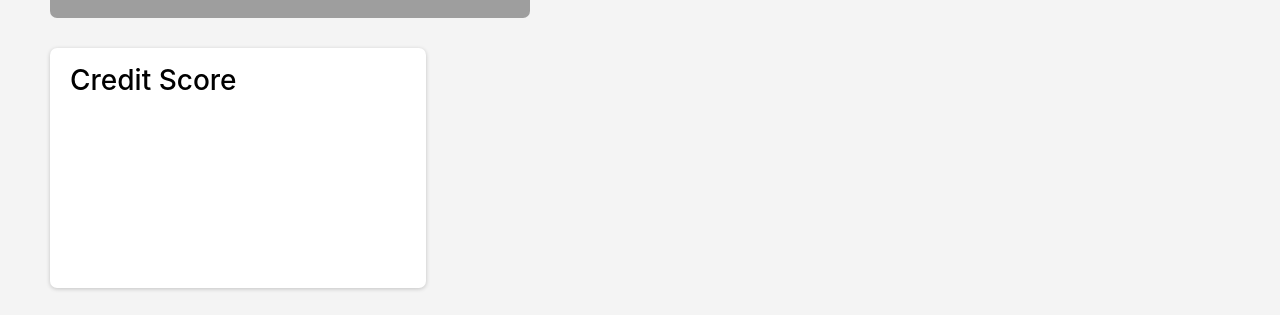
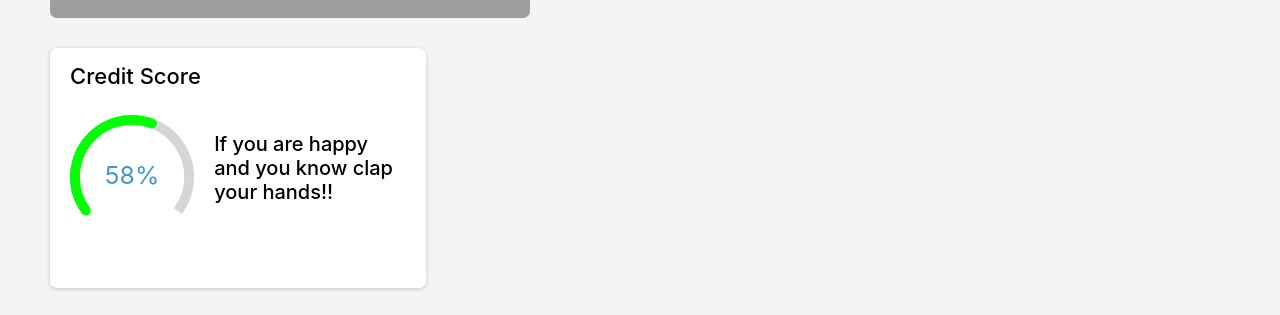
Before and after one commit to gauthamkv07/cap-one, a React (Create React App) app: page / in a window 1280 px wide. Shown: the part 376-691 px from the top of the page. Built offline with nearby package versions, Linux system fonts and the light colour scheme; grey boxes are pictures that could not be loaded; a web font is replaced by a local one.

Commit message:
credit score card added

```diff
--- a/package.json
+++ b/package.json
@@ -7,6 +7,7 @@
     "@testing-library/react": "^13.4.0",
     "@testing-library/user-event": "^13.5.0",
     "react": "^18.2.0",
+    "react-circular-progressbar": "^2.1.0",
     "react-dom": "^18.2.0",
     "react-scripts": "5.0.1",
     "sass": "^1.60.0",
--- a/src/components/credit-score-card/credit-score-card.jsx
+++ b/src/components/credit-score-card/credit-score-card.jsx
@@ -1,10 +1,36 @@
 import React from "react";
 import "./credit-score-card.scss";
+import { CircularProgressbar } from 'react-circular-progressbar';
+import 'react-circular-progressbar/dist/styles.css';
 
-const CreditScoreCard = ()=> {
+const CreditScoreCard = () => {
+    const score = 58;
     return <div className="credit-score-card">
         <div className="credit-score-card-title">Credit Score</div>
+        <div className="credit-alignment">
+            <div className="progress-bar-container">
+                <CircularProgressbar
+                    value={score} text={`${score}%`}
+                    circleRatio={0.7}
+                    styles={{
+                        trail: {
+                            strokeLinecap: "butt",
+                            transform: "rotate(-126deg)",
+                            transformOrigin: "center center"
+                        },
+                        path: {
+                            stroke: `rgba(${score <= 33 ? 255 : 0} , ${score > 33 && score <= 66 ? 255 : 0} , ${score > 66 ? 255 : 0}, ${100 / 100})`,
+                            transform: "rotate(-126deg)",
+                            transformOrigin: "center center"
+                        }
+                    }}
+                />
+            </div>
+            <div className="credit-score-text">
+                If you are happy and you know clap your hands!!
+            </div>
+        </div>
     </div>
 }
 
-export default  CreditScoreCard;
+export default CreditScoreCard;
--- a/src/components/credit-score-card/credit-score-card.scss
+++ b/src/components/credit-score-card/credit-score-card.scss
@@ -1,5 +1,5 @@
 .credit-score-card {
-    margin:  30px 50px;
+    margin: 30px 50px;
     height: 30vh;
     width: 47vh;
     border-radius: 7px;
@@ -7,15 +7,41 @@
     flex-direction: column;
     justify-content: flex-start;
     background: #fff;
-    box-shadow: 0 1px 4px rgba(0,0,0,.2);
+    box-shadow: 0 1px 4px rgba(0, 0, 0, .2);
     box-sizing: border-box;
 
-    .credit-score-card-title{
+    .credit-score-card-title {
         display: flex;
         flex-direction: row;
         margin-left: 20px;
         margin-top: 15px;
         font-weight: 500;
-        font-size: 28px;
+        font-size: 22px;
+    }
+
+    .credit-alignment {
+        display: flex;
+        flex-direction: row;
+
+        .progress-bar-container {
+            display: flex;
+            flex-direction: row;
+            margin-left: 20px;
+            height: 22vh;
+            width: 22vh;
+        }
+
+        .credit-score-text{
+            height: 90%;
+            width: 34vh;
+            display: flex;
+            margin-left: 20px;
+            margin-right: 20px;
+            justify-content: center;
+            align-items: center;
+            text-align: left;
+            font-size: 20px;
+            font-weight: 500;
+        }
     }
 }
```
Also changed, not shown: 1 other file (tests, documents, lock files or other folders).
